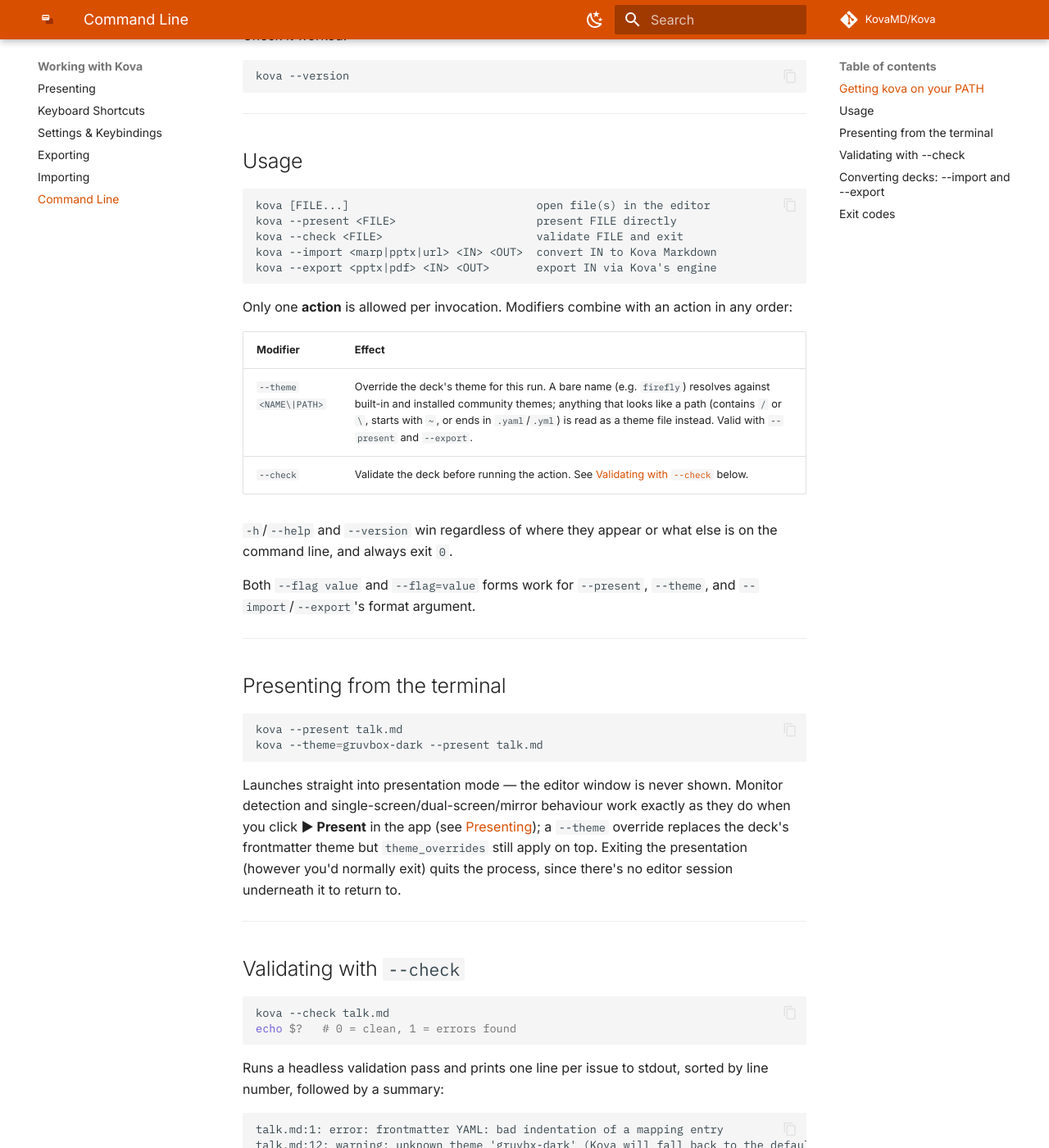
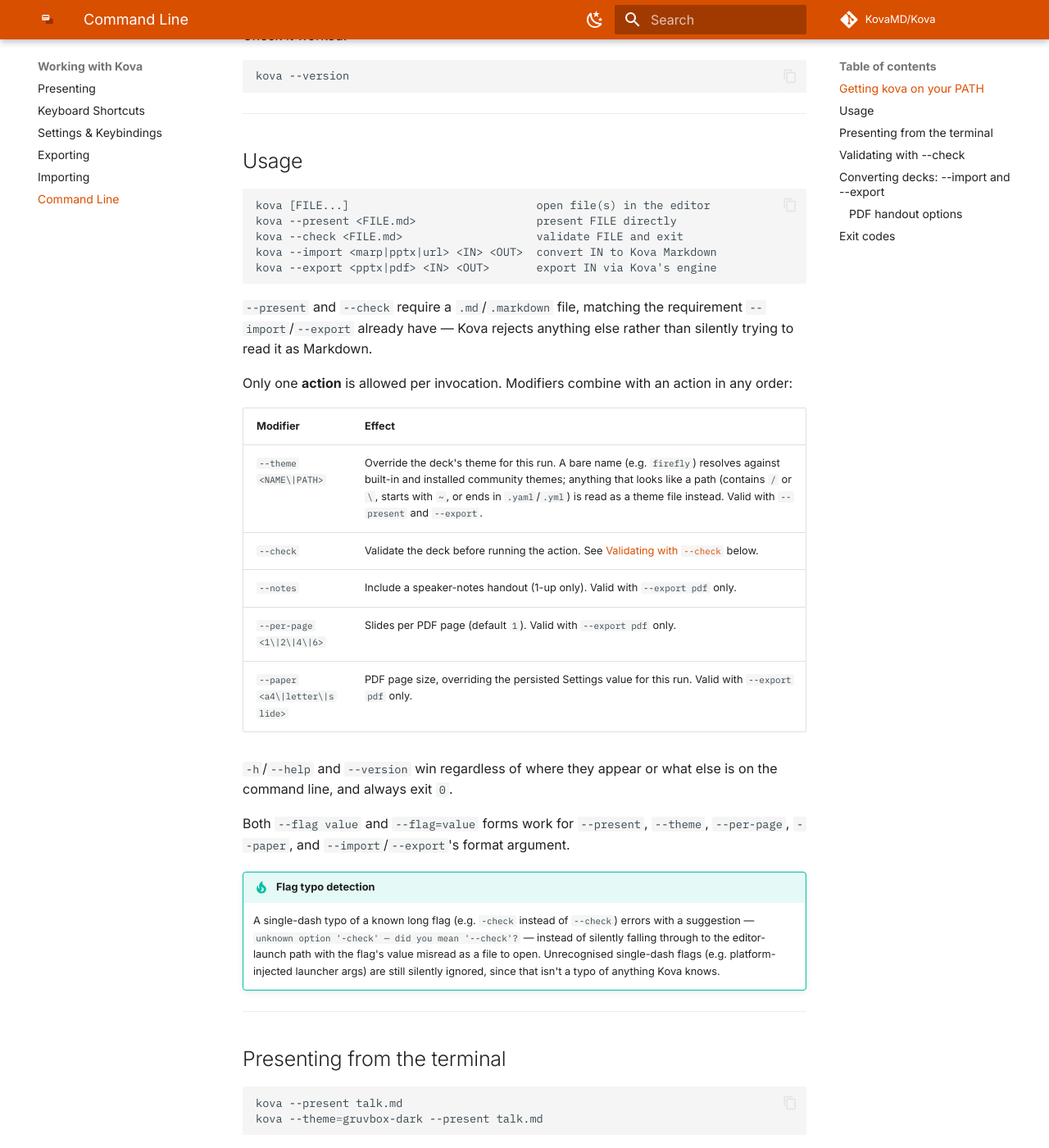
Before and after one commit to KovaMD/Web, an MkDocs documentation site: the page built from docs/docs/command-line.md, in a window 1280 px wide and 1400 px high, scrolled down 774 px. Shown: the whole window at 82% size. Built offline with MkDocs 1.6.1 and Material for MkDocs 9.7.7, drawn with Linux system fonts in a browser that asks for light colours; comment, search, counter and statistics services are not loaded; some of the changed text lies outside the part shown.

Commit message:
docs: catch up wiki with v0.7.4/v0.7.5 features
Interactive standalone HTML export, PDF CLI handout flags
(--notes/--per-page/--paper), {author} template variable, --check
warnings for unreachable media URLs and invalid color directives,
windowed presenter view, Inspector heading/bold colour swatches, and
the reorganised searchable Settings modal.

Co-Authored-By: Claude Sonnet 5 <noreply@anthropic.com>

````diff
--- a/docs/docs/command-line.md
+++ b/docs/docs/command-line.md
@@ -26,11 +26,13 @@ kova --version
 
 ```text
 kova [FILE...]                            open file(s) in the editor
-kova --present <FILE>                     present FILE directly
-kova --check <FILE>                       validate FILE and exit
+kova --present <FILE.md>                  present FILE directly
+kova --check <FILE.md>                    validate FILE and exit
 kova --import <marp|pptx|url> <IN> <OUT>  convert IN to Kova Markdown
 kova --export <pptx|pdf> <IN> <OUT>       export IN via Kova's engine
 ```
+
+`--present` and `--check` require a `.md`/`.markdown` file, matching the requirement `--import`/`--export` already have — Kova rejects anything else rather than silently trying to read it as Markdown.
 
 Only one **action** is allowed per invocation. Modifiers combine with an action in any order:
 
@@ -38,10 +40,16 @@ Only one **action** is allowed per invocation. Modifiers combine with an action
 |---|---|
 | `--theme <NAME\|PATH>` | Override the deck's theme for this run. A bare name (e.g. `firefly`) resolves against built-in and installed community themes; anything that looks like a path (contains `/` or `\`, starts with `~`, or ends in `.yaml`/`.yml`) is read as a theme file instead. Valid with `--present` and `--export`. |
 | `--check` | Validate the deck before running the action. See [Validating with `--check`](#validating-with-check) below. |
+| `--notes` | Include a speaker-notes handout (1-up only). Valid with `--export pdf` only. |
+| `--per-page <1\|2\|4\|6>` | Slides per PDF page (default `1`). Valid with `--export pdf` only. |
+| `--paper <a4\|letter\|slide>` | PDF page size, overriding the persisted Settings value for this run. Valid with `--export pdf` only. |
 
 `-h`/`--help` and `--version` win regardless of where they appear or what else is on the command line, and always exit `0`.
 
-Both `--flag value` and `--flag=value` forms work for `--present`, `--theme`, and `--import`/`--export`'s format argument.
+Both `--flag value` and `--flag=value` forms work for `--present`, `--theme`, `--per-page`, `--paper`, and `--import`/`--export`'s format argument.
+
+!!! tip "Flag typo detection"
+    A single-dash typo of a known long flag (e.g. `-check` instead of `--check`) errors with a suggestion — `unknown option '-check' — did you mean '--check'?` — instead of silently falling through to the editor-launch path with the flag's value misread as a file to open. Unrecognised single-dash flags (e.g. platform-injected launcher args) are still silently ignored, since that isn't a typo of anything Kova knows.
 
 ---
 
@@ -80,12 +88,14 @@ talk.md:34: error: unknown directive '!videoo'
 | Unknown frontmatter key | warning |
 | Unknown `theme:` value | warning |
 | Unknown `<!-- layout: ... -->` name | error |
+| Invalid `<!-- color: ... -->` / `<!-- _color: ... -->` value | warning |
 | Unknown `!directive` | error |
 | Missing local media file (image/video) | error |
+| Unreachable remote media URL (`http://`/`https://` image or video) | warning |
 | Document contains no visible slides | error |
 | Document fails to parse | error |
 
-Fenced code blocks are skipped when scanning for layout comments and directives, so a `!youtube` mentioned inside a code sample isn't flagged. Hidden slides are skipped for the missing-media check, and a media file referenced from several slides is only reported once.
+Fenced code blocks are skipped when scanning for layout comments and directives, so a `!youtube` mentioned inside a code sample isn't flagged. Hidden slides are skipped for the missing-media check, and a media file or remote URL referenced from several slides is only reported once. The remote-URL check sends a single request per unique URL (no full download) and reports the failure reason (bad host, 404, etc.) alongside the URL.
 
 **As a standalone action** (`kova --check FILE`), the process always exits after reporting — `0` if there are no errors (warnings alone still exit `0`), `1` if there are.
 
@@ -125,6 +135,18 @@ See [Importing](importing.md) and [Exporting](exporting.md) for what each conver
 
 `--theme` composes with `--export` the same way it does with `--present`. `--check` composes too: a broken input file aborts before any output file is written.
 
+### PDF handout options
+
+`--export pdf` accepts the same speaker-notes handout and page-layout options as the GUI's **Export PDF** dialog (see [Exporting — Export options](exporting.md#export-options)):
+
+```bash
+kova --export pdf talk.md talk.pdf --notes
+kova --export pdf talk.md talk.pdf --per-page 4
+kova --export pdf talk.md talk.pdf --paper letter
+```
+
+`--notes`, `--per-page`, and `--paper` are rejected outside `--export pdf` (e.g. combined with `--export pptx`). `--paper slide` corresponds to the GUI's **Match slide size** option; omitting `--paper` falls back to the persisted **Settings → Workspace → PDF page size** value, same as the GUI.
+
 !!! warning "Extension guards"
     Input and output are two separate positional arguments with no other way to tell them apart, so Kova rejects a call where either file doesn't have the expected extension for its format — this is what catches a shell glob that happened to expand to exactly two files (e.g. `kova --export pptx *.md out.pptx` matching two decks) before it silently overwrites the second one. The one gap this can't close: `--import marp`'s input and output are both legitimately `.md`, so a two-file glob that lands on that specific combination still parses as a deliberate call.
 
````
Also changed, not shown: docs/docs/exporting.md (+19 -1 lines), docs/docs/markdown-and-syntax.md (+1 -1 lines), docs/docs/presenting.md (+6 -0 lines), docs/docs/settings-and-keybindings.md (+15 -10 lines), docs/docs/themes.md (+8 -6 lines).
